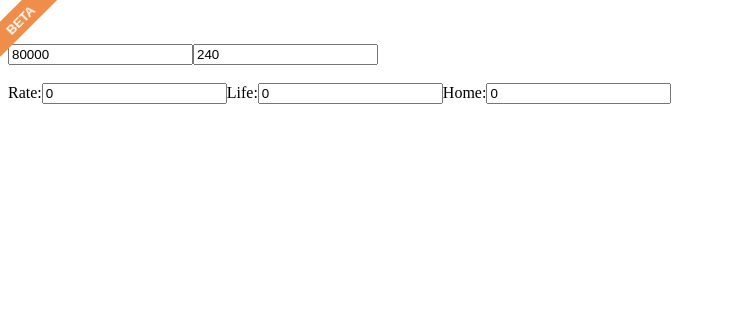
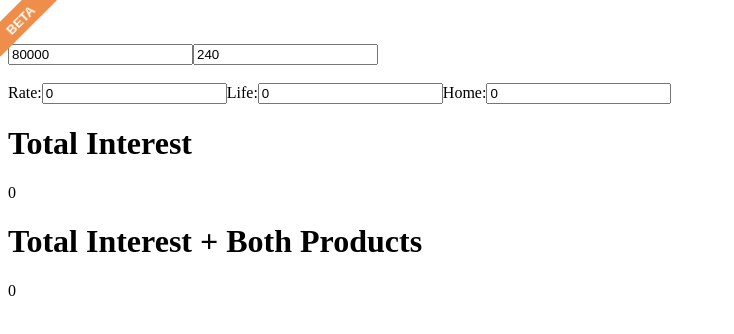
Before and after one commit to Xuaps/hipo, a React app in the folder app/: page / in a window 1280 px wide. Shown: the top 334 px of the page, without its empty margins (0-734 px from the left). Built offline with nearby package versions, Linux system fonts and the light colour scheme.

Commit message:
Get out calculated data from component state

```diff
--- a/app/src/components/Conditions.tsx
+++ b/app/src/components/Conditions.tsx
@@ -19,26 +19,17 @@ const Conditions = ({ amount, months }: { amount: number; months: number }) => {
     rate: 0,
     products_price_by_month: { life: 0, home: 0 },
   });
-  const [amortizationTable, setAmortizationTable] = useState<Payment[]>([]);
-  const [productsTable, setProductsTable] = useState<ProductsPriceOverTime>({
-    life: [],
-    home: [],
-  });
+  const amortizationTable: Payment[] =
+    !!amount && !!months
+      ? loadAmortizationTable(amount, data.rate, months)
+      : [];
+  const productsTable: ProductsPriceOverTime =
+    !!amount && !!months
+      ? loadProductsPriceOverTime(months, data.products_price_by_month)
+      : { life: [], home: [] };
 
   const onChange = async (data: ConditionsData) => {
     setData(data);
-
-    if (!amount || !months) return;
-    const { rate, products_price_by_month } = data;
-
-    const amortizationTable = loadAmortizationTable(amount, rate, months);
-    const productsTable = loadProductsPriceOverTime(
-      months,
-      products_price_by_month,
-    );
-
-    setAmortizationTable(amortizationTable);
-    setProductsTable(productsTable);
   };
 
   return (
```
Also changed, not shown: 2 other files (tests, documents, lock files or other folders).
